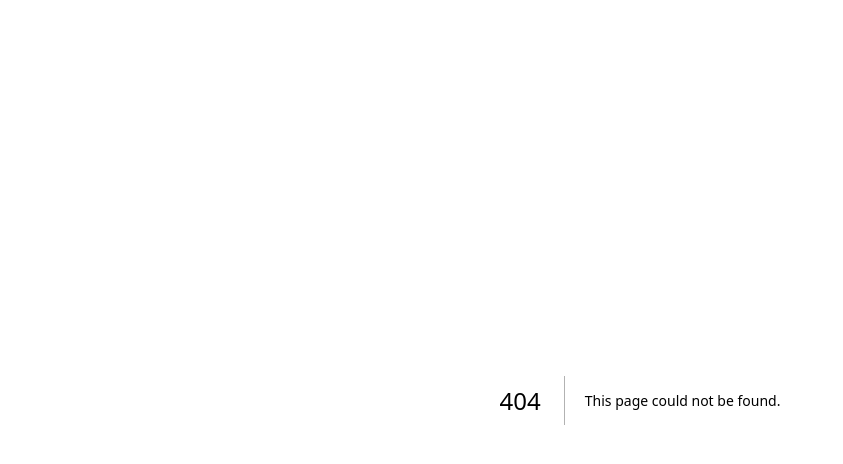
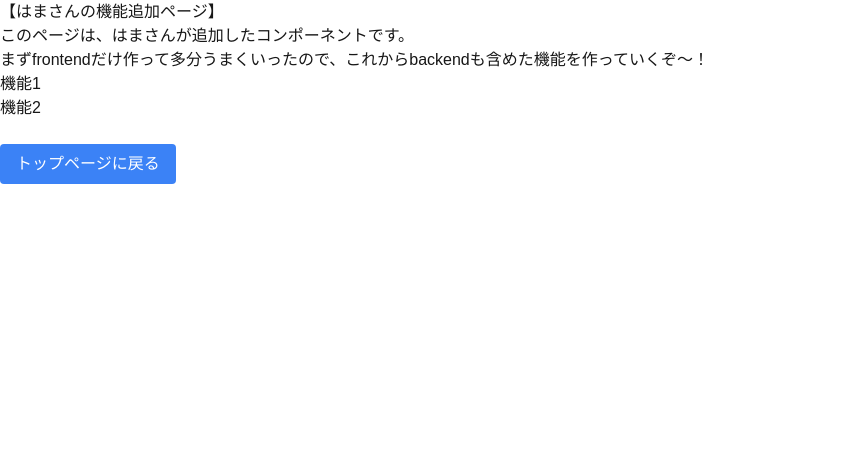
Before and after one commit to yochanchan/LifeCube_front, a Next.js app: page /test_hama in a window 1280 px wide. Before the commit this address had no page. Shown: the top 464 px of the page, without its empty margins (0-843 px from the left). Built offline with nearby package versions, Linux system fonts and the light colour scheme.

Commit message:
はまさん_frontendのみ実装

```diff
--- a/src/app/page.jsx
+++ b/src/app/page.jsx
@@ -1,6 +1,6 @@
 'use client';
 import { useState } from 'react';
-import Link from "next/link";
+import Link from "next/link"; // Linkコンポーネントは既にインポートされています
 
 export default function Home() {
   // useStateを使った値（状態）管理
@@ -118,6 +118,21 @@ export default function Home() {
             </button>
           </Link>
         </section>
+
+        {/*「はまさん」ページへのリンク*/}
+        <section>
+          <h2 className="text-xl font-bold mb-4">はまさんの開発機能は以下です！</h2>
+          <Link href="/test_hama"> {/* /test_hama へ遷移 */}
+            <button
+              className="bg-green-500 hover:bg-green-600 text-white px-4 py-2 rounded"
+              // Tailwind CSS のクラスを既存のボタンに合わせました。
+              // 必要であれば btn btn-neutral w-20 border-0 bg-red-200 text-black hover:text-white のようなクラスも適用可能です
+            >
+              はまさんページへ
+            </button>
+          </Link>
+        </section>
+        {/*ここまで追加（はまさん）*/}
       </div>
     </div>
   );
--- a/src/app/test_hama/hamasan.tsx
+++ b/src/app/test_hama/hamasan.tsx
@@ -13,3 +13,22 @@
 
 
 /* ---------------- UI（htmlっぽい部分） ---------------- */
+
+
+
+import React from 'react';
+
+const HamasanContent: React.FC = () => {
+  return (
+    <div>
+      <p>このページは、はまさんが追加したコンポーネントです。</p>
+      <p>まずfrontendだけ作って多分うまくいったので、これからbackendも含めた機能を作っていくぞ～！</p>
+      <ul>
+        <li>機能1</li>
+        <li>機能2</li>
+      </ul>
+    </div>
+  );
+};
+
+export default HamasanContent;
--- /dev/null
+++ b/src/app/test_hama/page.tsx
@@ -0,0 +1,24 @@
+// src/app/test_hama/page.tsx
+import HamasanComponent from './hamasan';
+
+export default function HamasanFeaturePage() {
+  return (
+    <div>
+      {/* ページ全体のタイトル */}
+      <h1>【はまさんの機能追加ページ】</h1>
+
+      {/* ここに、hamasan.tsx で定義したコンポーネントを表示 */}
+      <HamasanComponent />
+
+      {/* トップページに戻るリンクをボタン風に */}
+      <br />
+      <a
+        href="/"
+        className="bg-blue-500 hover:bg-blue-600 text-white px-4 py-2 rounded inline-block" // ここにクラスを追加
+        style={{ textDecoration: 'none' }} // リンクの下線を消すため
+      >
+        トップページに戻る
+      </a>
+    </div>
+  );
+}
```
Also changed, not shown: 1 other file (tests, documents, lock files or other folders).
